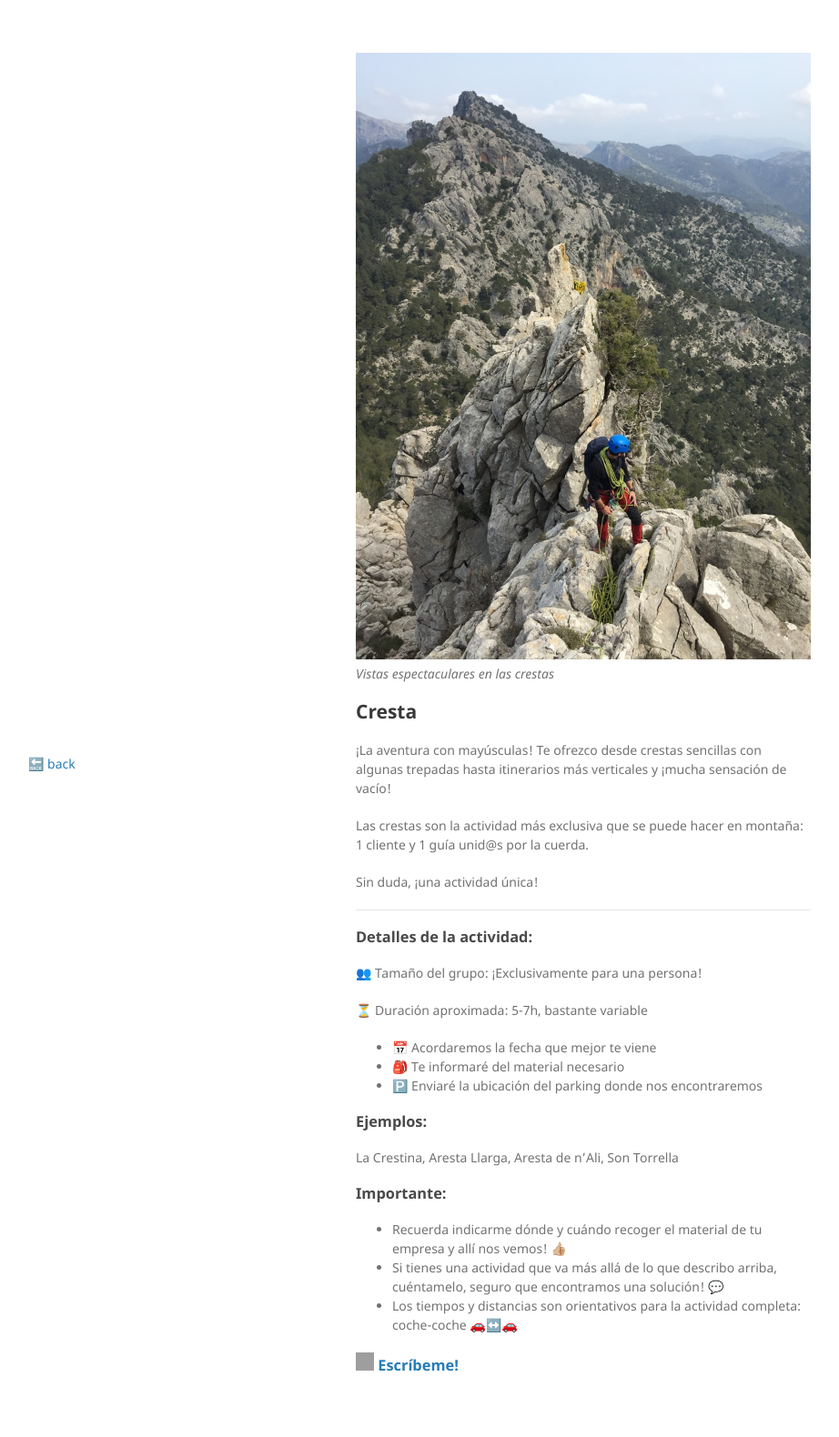
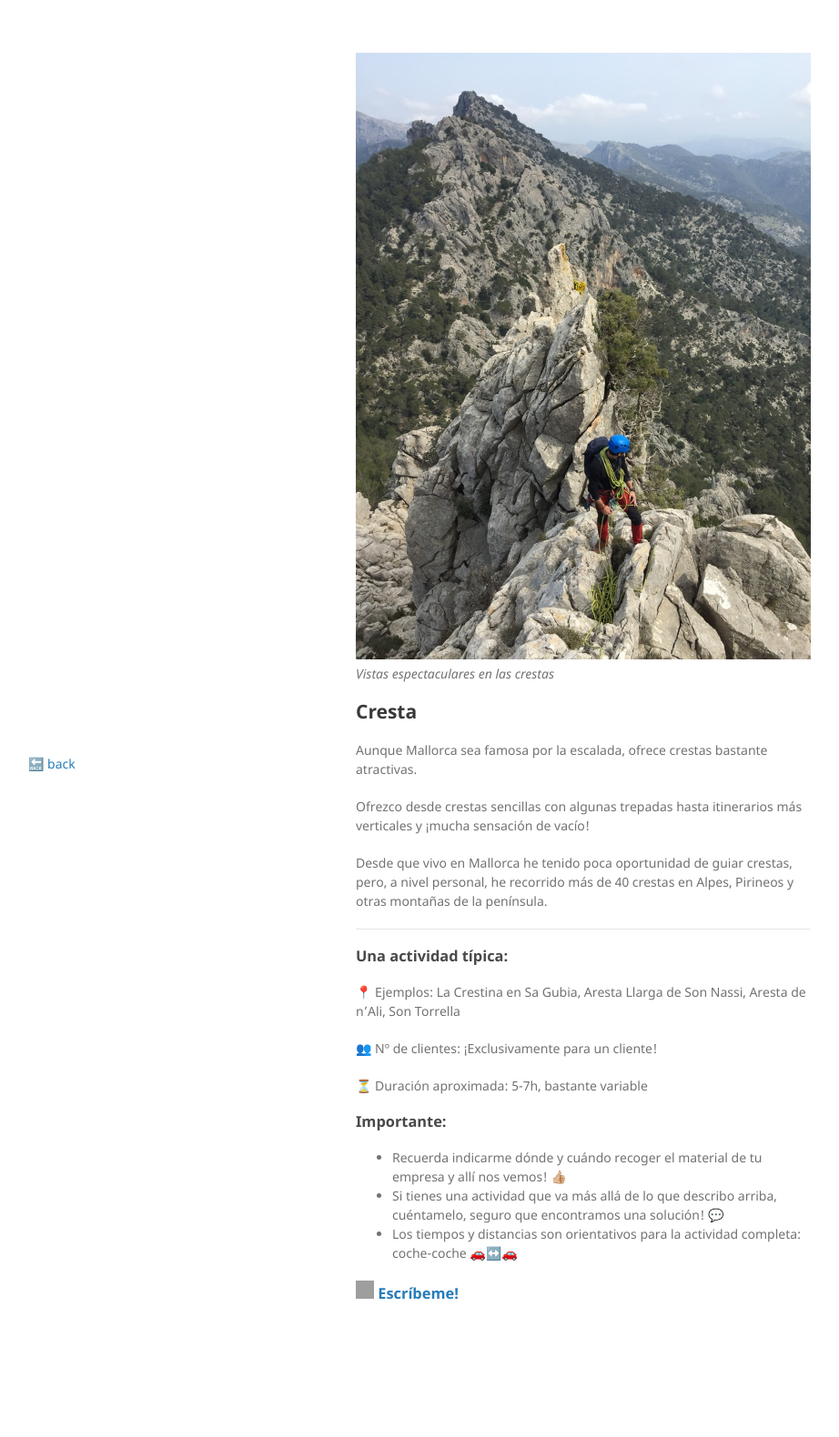
Before and after one commit to indradecastro/freelance, a Jekyll site: the page built from actividades/cresta.md, in a window 1280 px wide. Shown: the whole page at 91% size, without its empty margins (179-1101 px from the left). Built offline with Jekyll 4.4.1, drawn with Linux system fonts in a browser that asks for light colours; after the commit the page ends 1501 px from its top, so only the background shows below that; grey boxes are pictures that could not be loaded.

Commit message:
actividades de cuerda

```diff
--- a/actividades/cresta.md
+++ b/actividades/cresta.md
@@ -6,24 +6,17 @@ layout: actividad
 *Vistas espectaculares en las crestas*
 
 ## Cresta
+Aunque Mallorca sea famosa por la escalada, ofrece crestas bastante atractivas.
 
-¡La aventura con mayúsculas!
-Te ofrezco desde crestas sencillas con algunas trepadas hasta itinerarios más verticales y ¡mucha sensación de vacío!
+Ofrezco desde crestas sencillas con algunas trepadas hasta itinerarios más verticales y ¡mucha sensación de vacío!
 
-Las crestas son la actividad más exclusiva que se puede hacer en montaña: 1 cliente y 1 guía unid@s por la cuerda.
-
-Sin duda, ¡una actividad única!
+Desde que vivo en Mallorca he tenido poca oportunidad de guiar crestas, pero, a nivel personal, he recorrido más de 40 crestas en Alpes, Pirineos y otras montañas de la península.
 
 * * *
 
-### Detalles de la actividad:<br>
-👥 Tamaño del grupo: ¡Exclusivamente para una persona!
+### Una actividad típica:<br>
+📍 Ejemplos: La Crestina en Sa Gubia, Aresta Llarga de Son Nassi, Aresta de n'Ali, Son Torrella
+
+👥 Nº de clientes: ¡Exclusivamente para un cliente!
 
 ⏳ Duración aproximada: 5-7h, bastante variable
-
-*	📅 Acordaremos la fecha que mejor te viene
-*	🎒 Te informaré del material necesario
-*	🅿️ Enviaré la ubicación del parking donde nos encontraremos
-
-### Ejemplos:<br>
-La Crestina, Aresta Llarga, Aresta de n'Ali, Son Torrella
```
Also changed, not shown: actividades/bautismo.md (+3 -4 lines), actividades/deportiva-selecta.md (+3 -4 lines), actividades/vía-clásica.md (+7 -12 lines), actividades/vía-larga-equipada.md (+1 -1 lines), index.md (+1 -0 lines).
